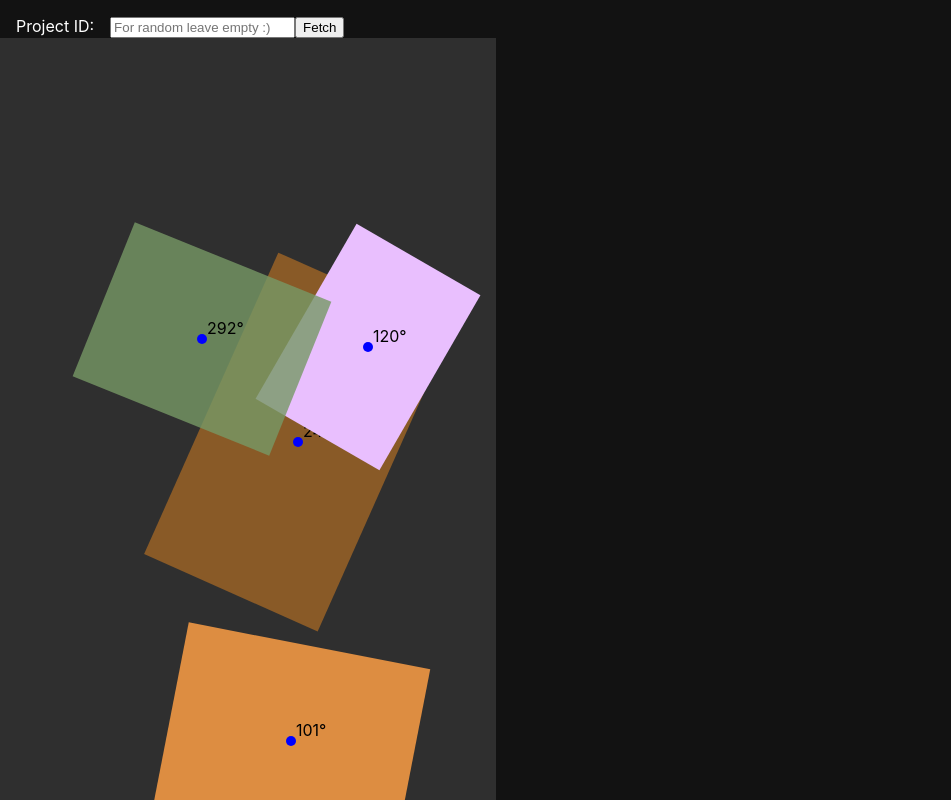
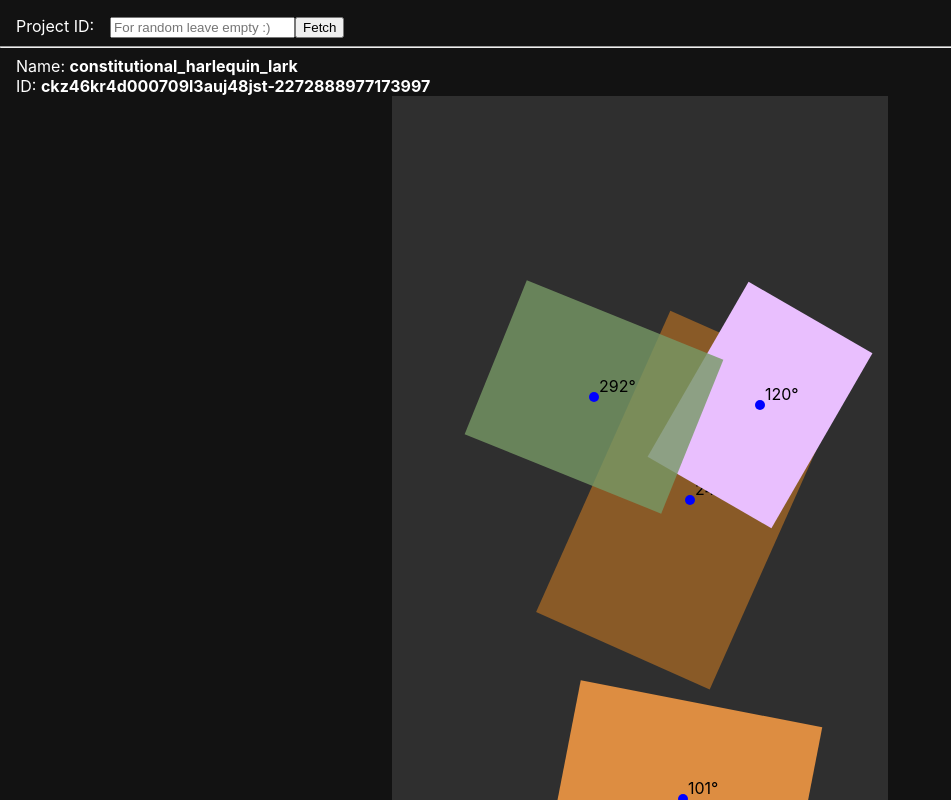
Before and after one commit to macianga/rectangle-renderer, a React (Vite) app: page / in a window 1280 px wide. Shown: the top 800 px of the page, without its empty margins (0-951 px from the left). Built offline with nearby package versions, Linux system fonts and the light colour scheme.

Commit message:
style project info

```diff
--- a/src/App.css
+++ b/src/App.css
@@ -15,12 +15,19 @@ body{
     padding-left: 1rem;
 }
 
+.info-section{
+    padding-left: 1rem;
+}
+
 .input-description{
     margin-right: 1rem;
 }
 
-.svg-rectangles{
+.svg-container{
     background: #2f2f2f;;
     height: 90%;
     width: 100%;
+    margin-left: auto;
+    margin-right: auto;
+    display: block;
 }
--- a/src/App.tsx
+++ b/src/App.tsx
@@ -13,7 +13,6 @@ function App() {
 
   const buttonClicked = () => {
     console.log("asd");
-    //translate(${-rect.width / 2}, ${-rect.height / 2})
   }
 
   return (
@@ -33,7 +32,12 @@ function App() {
         >Fetch
         </button>
       </div>
-      <svg className="svg-rectangles" style={{width: project.project.width, height: project.project.height}}>
+      <hr/>
+      <div className="info-section">
+        <span style={{display: "block"}}>Name: <b>{project.project.name}</b></span>
+        <span style={{display: "block"}}>ID: <b>{project.project.id}</b></span>
+      </div>
+      <svg className="svg-container" style={{width: project.project.width, height: project.project.height}}>
         {
           project.project.items?.map((rect) => {
             return (
```
